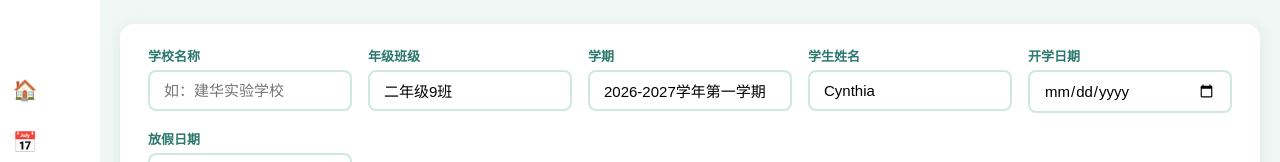
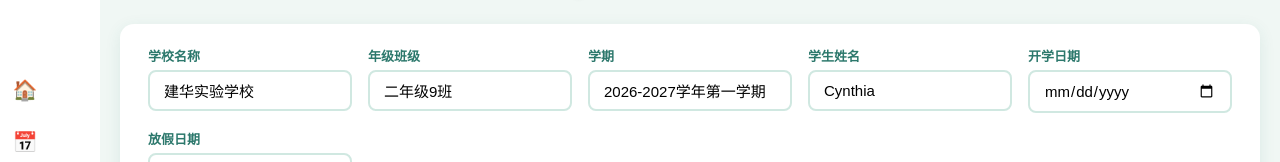
Before and after one commit to toff314/cynthia-study, a Vue app in the folder frontend/: page /course-schedule in a window 1280 px wide. Shown: the part 128-290 px from the top of the page. Built offline with nearby package versions, Linux system fonts and the light colour scheme.

Commit message:
feat: 课程表默认学校名称设为建华实验学校

```diff
--- a/frontend/src/views/CourseSchedule.vue
+++ b/frontend/src/views/CourseSchedule.vue
@@ -432,7 +432,7 @@ function applyPreset(type: 'primary' | 'middle') {
 
 // ===== 二年级9班课表模板（来源于课程安排表 a.xlsx）=====
 const GRADE2_CLASS9_TEMPLATE = {
-  form: { schoolName: '', className: '二年级9班', semester: '2026-2027学年第一学期', studentName: 'Cynthia', startDate: '', endDate: '' },
+  form: { schoolName: '建华实验学校', className: '二年级9班', semester: '2026-2027学年第一学期', studentName: 'Cynthia', startDate: '', endDate: '' },
   timeSlots: [
     '7:50-8:15', '8:20-9:00', '9:00-9:30', '9:30-10:10', '10:10-10:25',
     '10:25-11:05', '11:20-12:00', '12:00-13:20', '13:20-13:30', '13:30-14:10',
```
